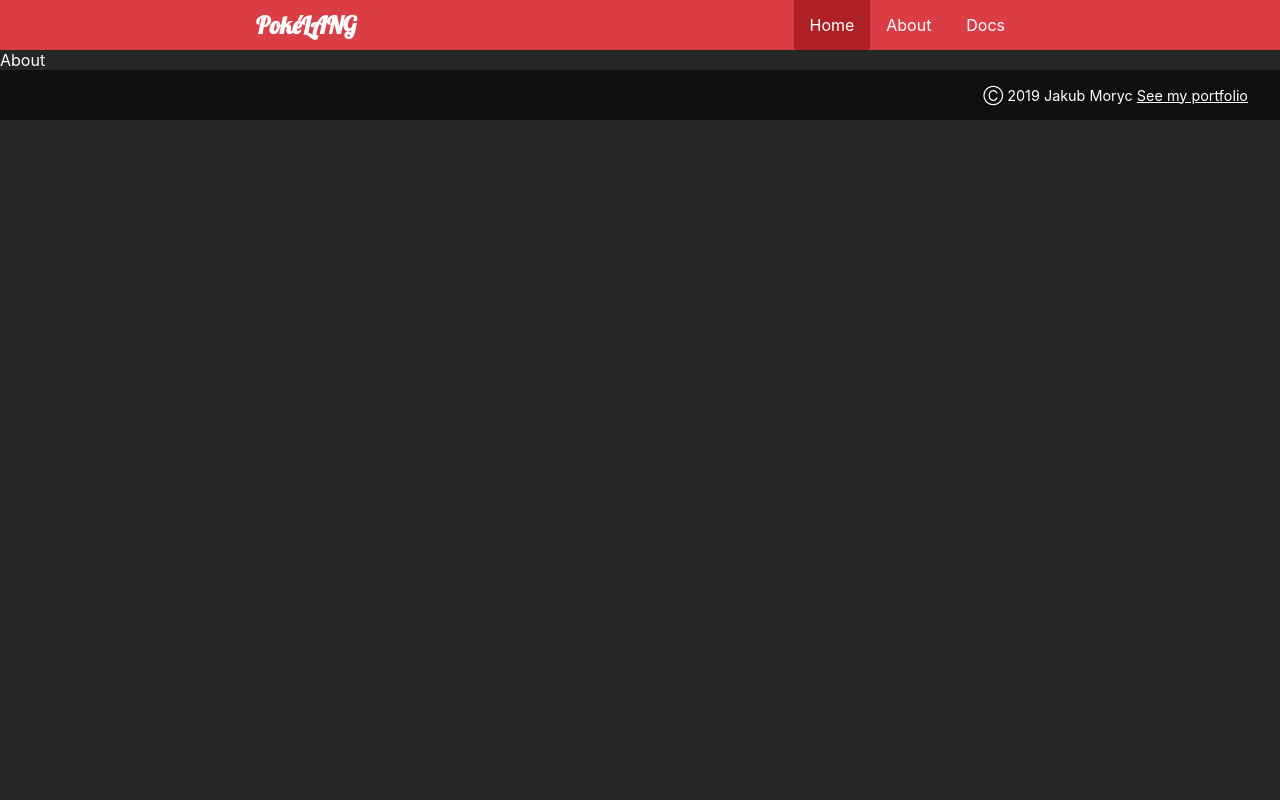
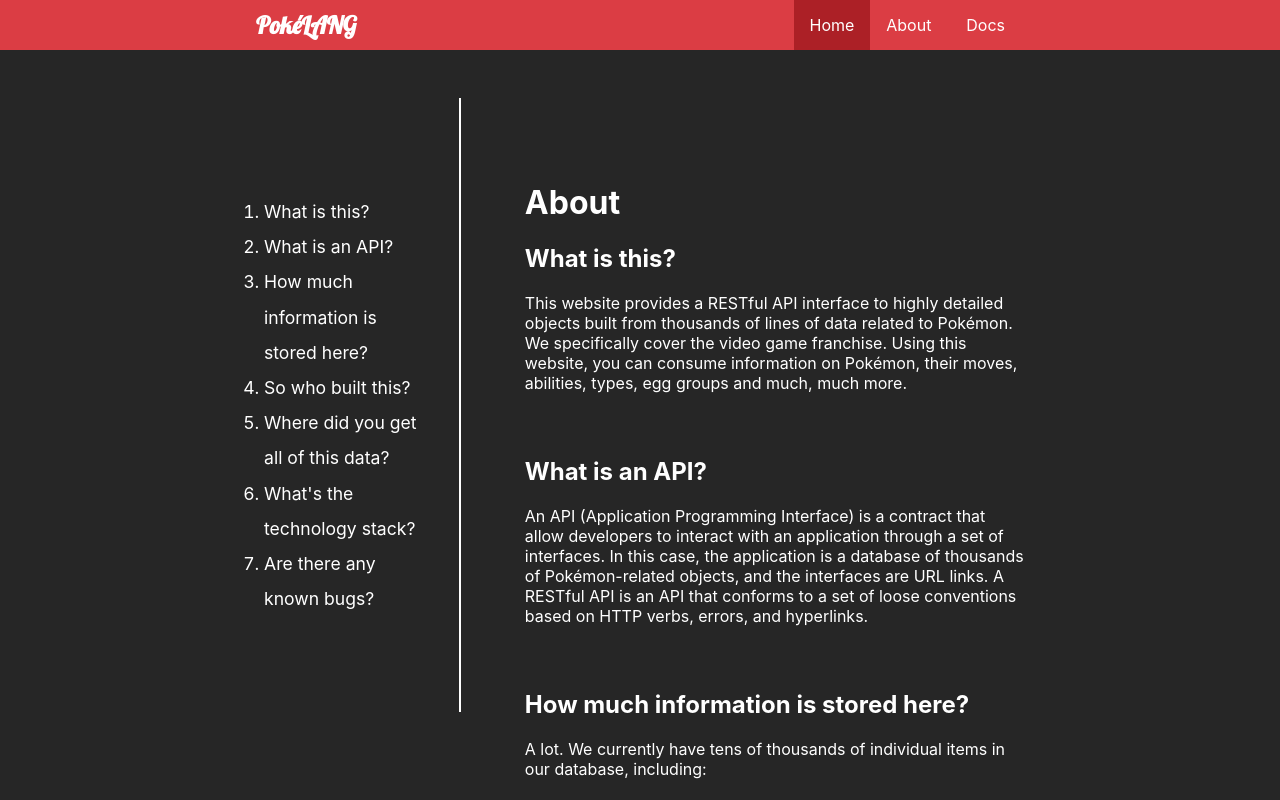
Before and after one commit to jakubmoryc/pokedex-languages-api-docs, a React (Create React App) app: page /about in a window 1280 px wide. Shown: the top 800 px of the page. Built offline with nearby package versions, Linux system fonts and the light colour scheme.

Commit message:
about page almost done; TODO navbar highlighting, docs page

```diff
--- a/src/App.js
+++ b/src/App.js
@@ -16,22 +16,56 @@ import About from './components/About/About';
 import Docs from './components/Docs/Docs';
 import Footer from './components/Footer/Footer';
 
-function App() {
-  const [activePage, setActivePage] = useState("homepage");
+class App extends React.Component {
+  state = {
+    activePage: "homepage",
+    scrollPos: undefined,
+    stickyTableOfContents: false
+  }
 
+  setActivePage = (newPage) => {
+    this.setState({
+      activePage: newPage
+    })
+  }
+
+  componentDidMount() {
+    window.addEventListener('scroll', this.listenToScroll)
+  }
+
+  componentWillUnmount() {
+    window.removeEventListener('scroll', this.listenToScroll)
+  }
+
+  listenToScroll = () => {
+  this.setState({
+    scrollPos: window.pageYOffset,
+  })
+  if(this.state.scrollPos > 50) {
+    this.setState({
+      stickyTableOfContents: true
+    })
+  } else {
+    this.setState({
+      stickyTableOfContents: false
+    })
+  }
+  }
+
+  render() {
     return (
       <Router>
         <Navbar
-          setActivePage={setActivePage}
-          activePage={activePage}
+            setActivePage={this.setActivePage}
+            activePage={this.state.activePage}
           />
         <div className="app">
           <Switch>
             <Route path="/docs">
-            <Docs/>
+              <Docs stickyTableOfContents={this.state.stickyTableOfContents}/>
             </Route>
             <Route path="/about">
-            <About/>
+              <About stickyTableOfContents={this.state.stickyTableOfContents}/>
             </Route>
             <Route path="/" exact>
               <Homepage/>
@@ -44,6 +78,8 @@ function App() {
         </div>
       </Router>
     );
+
+  }
 }
 
 export default App;
--- a/src/components/About/About.js
+++ b/src/components/About/About.js
@@ -1,9 +1,46 @@
 import React from 'react'
 
-export default function About() {
+export default function About({ stickyTableOfContents }) {
+    const tableOfContentsClasses = "tableOfContents " + (stickyTableOfContents ? "sticky" : "")
+
     return (
-        <div>
-            About
+        <div className="about">
+            <div className="pageWrapper">
+                <div className="tableOfContents-wrapper">
+                    <div className={tableOfContentsClasses}>
+                        <ol>
+                            <li>What is this?</li>
+                            <li>What is an API?</li>
+                            <li>How much information is stored here?</li>
+                            <li>So who built this?</li>
+                            <li>Where did you get all of this data?</li>
+                            <li>What's the technology stack?</li>
+                            <li>Are there any known bugs?</li>
+                        </ol>
+                    </div>
+                </div>
+                <div className="content">
+                    <h1>About</h1>
+                    <h2>What is this?</h2>
+                    <p>This website provides a RESTful API interface to highly detailed objects built from thousands of lines of data related to Pokémon. We specifically cover the video game franchise. Using this website, you can consume information on Pokémon, their moves, abilities, types, egg groups and much, much more.</p>
+                    <h2>What is an API?</h2>
+                    <p>An API (Application Programming Interface) is a contract that allow developers to interact with an application through a set of interfaces. In this case, the application is a database of thousands of Pokémon-related objects, and the interfaces are URL links.
+
+A RESTful API is an API that conforms to a set of loose conventions based on HTTP verbs, errors, and hyperlinks.</p>
+                    <h2>How much information is stored here?</h2>
+                    <p>A lot.
+
+We currently have tens of thousands of individual items in our database, including:</p>
+                    <h2>So who built this?</h2>
+                    <p>Pokémon V1 was created by Paul Hallett as a weekend project but it quickly became more than a weekend's worth of work. In December of 2014 Paul deprecated V1 in favor of working on V2.
+
+This is where Zane Adickes jumped in. Zane thought the original project was a fantastic idea and wanted to help it grow. With direction from Paul, Zane created the V2 API using an exact mirror of Veekun's data related to the main series of games.</p>
+                    <h2>Where did you get all of this data?</h2>
+                    <p>Veekun has a fantastic Pokedex which is also an open source project containing a ton of csv data. We used this to flesh out the database that powers Pokeapi.</p>
+                    <h2>What's the technology stack?</h2>
+                    <p>Up until November 2018, the API and website were built together in a single Python project using the Django framework and paired with a PostgresQL database to store the data. Django REST Framework was used to expose the data through a RESTful API.</p>
+                </div>
+            </div>
         </div>
     )
 }
--- a/src/components/Homepage/Homepage.js
+++ b/src/components/Homepage/Homepage.js
@@ -69,7 +69,7 @@ export default class Homepage extends Component {
 
     render() {
         return (
-            <div className="wrapper">
+            <div className="homepage">
                 <div className="jumbotron">
                     <h1>PokéLANG API</h1>
                     <h2>A RESTful API with Pokémon' names in various languages</h2>
--- a/src/css/app.css
+++ b/src/css/app.css
@@ -146,6 +146,33 @@ pre[class*="language-"] {
 .token.entity {
   cursor: help; }
 
+.pageWrapper {
+  display: flex;
+  flex-flow: row nowrap;
+  margin: 3rem auto 0 auto;
+  width: 70%;
+  align-items: flex-start; }
+
+.tableOfContents-wrapper {
+  flex: 30%;
+  display: flex;
+  justify-content: flex-end; }
+
+.tableOfContents {
+  padding: 5rem 2rem;
+  border-right: 2px solid white; }
+  .tableOfContents li {
+    line-height: 200%;
+    font-size: 1.1rem; }
+
+.sticky {
+  position: fixed;
+  top: 50px; }
+
+.content {
+  flex: 70%;
+  padding: 4rem 4rem; }
+
 .navbar {
   height: 50px;
   width: 100%;
@@ -183,9 +210,9 @@ pre[class*="language-"] {
 .active {
   background: #ac2026; }
 
-.wrapper {
+.homepage {
   text-align: center; }
-  .wrapper > hr {
+  .homepage > hr {
     width: 60%;
     margin: 0 auto; }
 
@@ -259,6 +286,12 @@ pre[class*="language-"] {
       min-height: 50vh;
       max-height: 50vh; }
 
+.about {
+  min-height: 100vh; }
+
+.about p {
+  margin-bottom: 4rem; }
+
 footer {
   width: 100%;
   height: 50px;
--- /dev/null
+++ b/src/scss/about/_about.scss
@@ -0,0 +1,7 @@
+.about {
+    min-height: 100vh;
+}
+
+.about p {
+    margin-bottom: 4rem;
+}
--- a/src/scss/app.scss
+++ b/src/scss/app.scss
@@ -31,6 +31,9 @@ a {
 }
 
 @import './code/code';
+@import './tableOfContents/tableOfContents';
+
 @import './navbar/navbar';
 @import './homepage/homepage';
+@import './about/about';
 @import './footer/footer';
--- a/src/scss/homepage/_homepage.scss
+++ b/src/scss/homepage/_homepage.scss
@@ -1,4 +1,4 @@
-.wrapper {
+.homepage {
     text-align: center;
 
     > hr {
--- /dev/null
+++ b/src/scss/tableOfContents/_tableOfContents.scss
@@ -0,0 +1,37 @@
+.pageWrapper {
+    display: flex;
+    flex-flow: row nowrap;
+    margin: 3rem auto 0 auto;
+    width: 70%;
+
+    align-items: flex-start;
+}
+
+.tableOfContents-wrapper {
+
+    flex: 30%;
+
+    display: flex;
+    justify-content: flex-end;
+}
+
+.tableOfContents {
+    padding: 5rem 2rem;
+
+    border-right: 2px solid white;
+
+    li {
+        line-height: 200%;
+        font-size: 1.1rem;
+    }
+}
+
+.sticky {
+    position: fixed;
+    top: 50px;
+}
+
+.content {
+    flex: 70%;
+    padding: 4rem 4rem;
+}
```
Also changed, not shown: 1 other file (tests, documents, lock files or other folders). Lines whose indentation alone changed are shown as unchanged.
